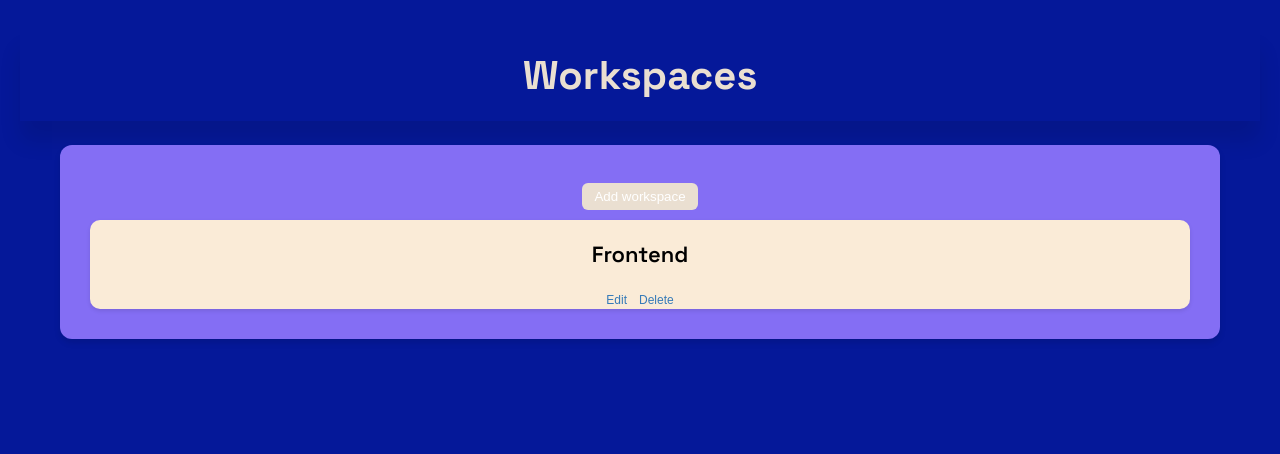
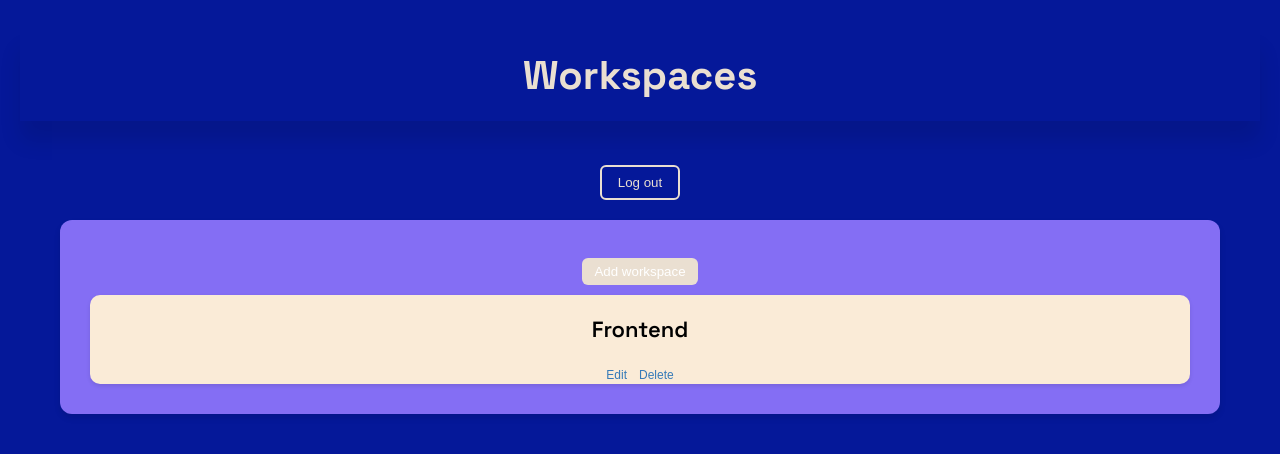
Before and after one commit to AnnaShunkar/kanban-react-ts, a React (Vite) app: page /#/workspaces in a window 1280 px wide. Shown: the top 454 px of the page. Built offline with nearby package versions, Linux system fonts and the light colour scheme; sample sign-in values are in the browser's storage.

Commit message:
LogOut button and styles

```diff
--- a/src/pages/WorkspacesPage.tsx
+++ b/src/pages/WorkspacesPage.tsx
@@ -1,12 +1,24 @@
 import type { FC } from "react";
+import { useNavigate } from "react-router";
+import { useAuth } from "../hooks/useAuth";
 import {AddWorkspaceForm} from "../components/workspaces/AddWorkspaceForm";
 import {WorkspaceList} from "../components/workspaces/WorkspaceList";
 import "../styles/main.css"
+import { AppRoutes } from "../utils/routes";
 
 export const WorkspacesPage: FC = () => {
+    const { logout } = useAuth();
+    const navigate = useNavigate();
+    const handleLogout = (): void => {
+        logout();
+        navigate(AppRoutes.Home);
+    }
     return (
         <section className="workspaces-page">
             <h1 className="workspaces-title">Workspaces</h1>
+            <button type="button" onClick={handleLogout} className="logout-button">
+                Log out
+            </button>
             <div className="workspaces-panel">
                 <AddWorkspaceForm />
                 <WorkspaceList />
--- a/src/styles/main.css
+++ b/src/styles/main.css
@@ -88,7 +88,7 @@ footer {
     margin-top: auto;
 }
 
-/* AUTH */
+/* AUTH LOGOUT*/
 .auth-section {
     display: flex;
     flex-direction: row;
@@ -96,7 +96,8 @@ footer {
     justify-content: center;
 }
 
-.auth-button {
+.auth-button,
+.logout-button {
     background: transparent;
     color: var(--accent-color);
     border: 2px solid var(--accent-color);
@@ -107,13 +108,17 @@ footer {
     margin-top: 20px;
 }
 
-.auth-button:hover {
+.auth-button:hover,
+.logout-button:hover {
     background-color: var(--accent-color);
     color: var(--color-body);
 }
 
 .auth-button.hidden {
     display: none;
+}
+.logout-button{
+    margin-bottom: 20px;
 }
 
 /* INPUT */
--- a/src/styles/modal.css
+++ b/src/styles/modal.css
@@ -1,3 +1,17 @@
+@keyframes pulse {
+    0% {
+        transform: scale(1);
+    }
+
+    50% {
+        transform: scale(1.05);
+    }
+
+    100% {
+        transform: scale(1);
+    }
+}
+
 .modal-backdrop {
     position: fixed;
     inset: 0;
@@ -87,6 +101,11 @@
     min-height: 20px;
     color: #c62828;
     font-size: 14px;
+
+    animation-name: pulse;
+    animation-duration: 1s;
+    animation-timing-function: ease-in-out;
+    animation-iteration-count: infinite;
 }
 .add-button{
     margin-top: 8px;
```
